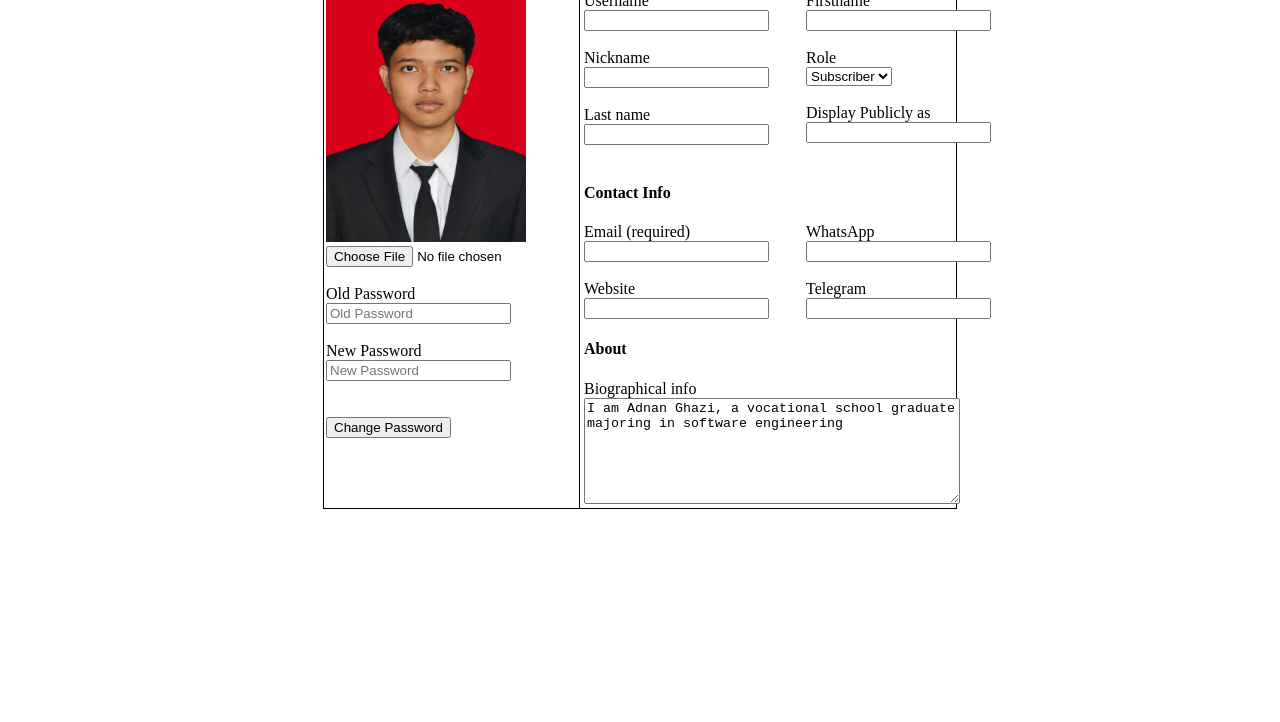
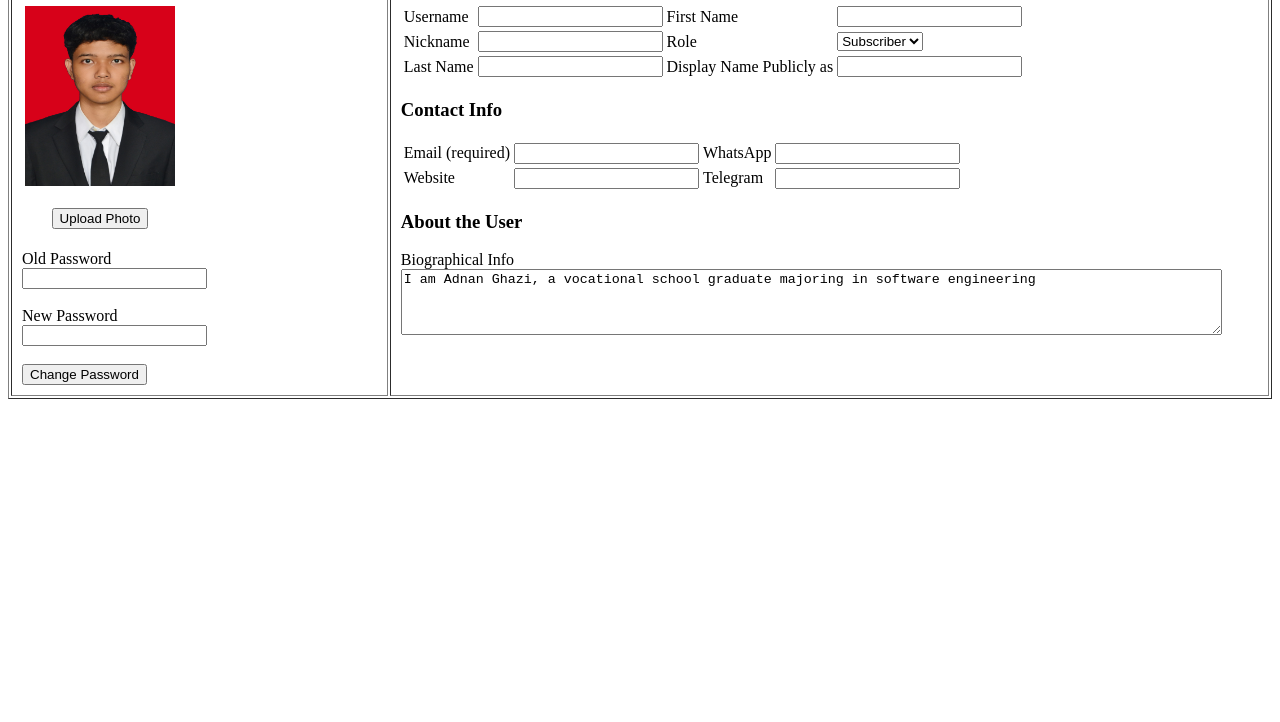
Before and after one commit to Adnngrn/latihan-git-5, a plain HTML site: page form-profil.html in a window 1280 px wide. Shown: the part 78-800 px from the top of the page. Drawn offline with Linux system fonts and the light colour scheme.

Commit message:
Update Text

```diff
--- a/form-profil.html
+++ b/form-profil.html
@@ -1,83 +1,87 @@
 <!DOCTYPE html>
-<html lang="en">
+<html>
 <head>
-    <meta charset="UTF-8">
-    <meta name="viewport" content="width=device-width, initial-scale=1.0">
-    <title>Document</title>
+    <title>Account Management</title>
 </head>
 <body>
-    <div style="display: flex; width: 50%; margin: auto; justify-content:space-around; border: 1px solid black;">
-        <div style="border-right: 1px solid black;">
-            <h4>Account Managment</h4>
-            <form>
-                <img src="AdnanGhaziRaushanNoor(2).jpg" alt="Profil" width="200" height="250"><br>
-                </label><input type="file" name="profil" id="">
-                <br><br>
-                <label for="">Old Password</label><br>
-                <input type="password" name="password" id="" placeholder="Old Password">
-                <br><br>
-                <label for="">New Password</label><br>
-                <input type="password" name="password" id="" placeholder="New Password">
-                <br><br><br>
-                <button>Change Password</button>
-            </form>
-        </div>
+    <table border="1" width="100%" cellpadding="10">
+        <tr>
+            <!-- Bagian Kiri -->
+            <td width="30%" valign="top">
+                <h3>Account Management</h3>
+                <table>
+                    <tr>
+                        <td align="center">
+                            <img src="AdnanGhaziRaushanNoor(2).jpg" alt="Profile Photo" width="150" height="180"><br><br>
+                            <button>Upload Photo</button>
+                        </td>
+                    </tr>
+                </table>
+                <br>
+                <form>
+                    <label>Old Password</label><br>
+                    <input type="password"><br><br>
 
-        <div>
-            <form>
-                <h4>Profile Information</h4>
-                <div style="display: flex; gap: 10%;">
-                    <div>
-                        <label for="">Username</label><br>
-                        <input type="text" name="" id="">
-                        <br><br>
-                        <label for="">Nickname</label><br>
-                        <input type="text" name="" id="">
-                        <br><br>
-                        <label for="">Last name</label><br>
-                        <input type="text" name="" id="">
-                        <br><br>
-                    </div>
-                    <div>
-                        <label for="">Firstname</label><br>
-                        <input type="text" name="" id="">
-                        <br><br>
-                        <label for="">Role</label><br>
-                        <select name="" id="">
-                            <option value="">Subscriber</option>
-                            <option value="">Admin</option>
-                        </select>
-                        <br><br>
-                        <label for="">Display Publicly as</label><br>
-                        <input type="text" name="" id="">
-                        <br><br>
+                    <label>New Password</label><br>
+                    <input type="password"><br><br>
 
-                    </div>
-                </div>
+                    <button>Change Password</button>
+                </form>
+            </td>
 
-                <h4>Contact Info</h4>
-                <div  style="display: flex; gap: 10%;">
-                    <div>
-                        <label for="">Email (required)</label><br>
-                        <input type="email" name="" id="">
-                        <br><br>
-                        <label for="">Website</label><br>
-                        <input type="text" name="" id="">
-                    </div>
-                    <div>
-                        <label for="">WhatsApp</label><br>
-                        <input type="tel" name="" id="">
-                        <br><br>
-                        <label for="">Telegram</label><br>
-                        <input type="tel" name="" id="">
-                    </div>
-                </div>
+            <!-- Bagian Kanan -->
+            <td width="70%" valign="top">
+                <h3>Profile Information</h3>
+                <table>
+                    <tr>
+                        <td>Username</td>
+                        <td><input type="text" ></td>
+                        <td>First Name</td>
+                        <td><input type="text" ></td>
+                    </tr>
+                    <tr>
+                        <td>Nickname</td>
+                        <td><input type="text" ></td>
+                        <td>Role</td>
+                        <td>
+                            <select>
+                                <option selected>Subscriber</option>
+                                <option>Admin</option>
+                                <option>Editor</option>
+                            </select>
+                        </td>
+                    </tr>
+                    <tr>
+                        <td>Last Name</td>
+                        <td><input type="text" ></td>
+                        <td>Display Name Publicly as</td>
+                        <td><input type="text" ></td>
+                    </tr>
+                </table>
 
-                <h4>About</h4>
-                <label for="">Biographical info</label><br>
-                <textarea name="" id="" style="width: 100%; height: 100px;">I am Adnan Ghazi, a vocational school graduate majoring in software engineering</textarea>
-            </form>
-        </div>
-    </div>
+                <h3>Contact Info</h3>
+                <table>
+                    <tr>
+                        <td>Email (required)</td>
+                        <td><input type="email" ></td>
+                        <td>WhatsApp</td>
+                        <td><input type="text"></td>
+                    </tr>
+                    <tr>
+                        <td>Website</td>
+                        <td><input type="text" ></td>
+                        <td>Telegram</td>
+                        <td><input type="text"></td>
+                    </tr>
+                </table>
+
+                <h3>About the User</h3>
+                <label>Biographical Info</label><br>
+                <textarea rows="4" cols="100">
+I am Adnan Ghazi, a vocational school graduate majoring in software engineering
+                </textarea>
+            </td>
+        </tr>
+    </table>
 </body>
 </html>
```
